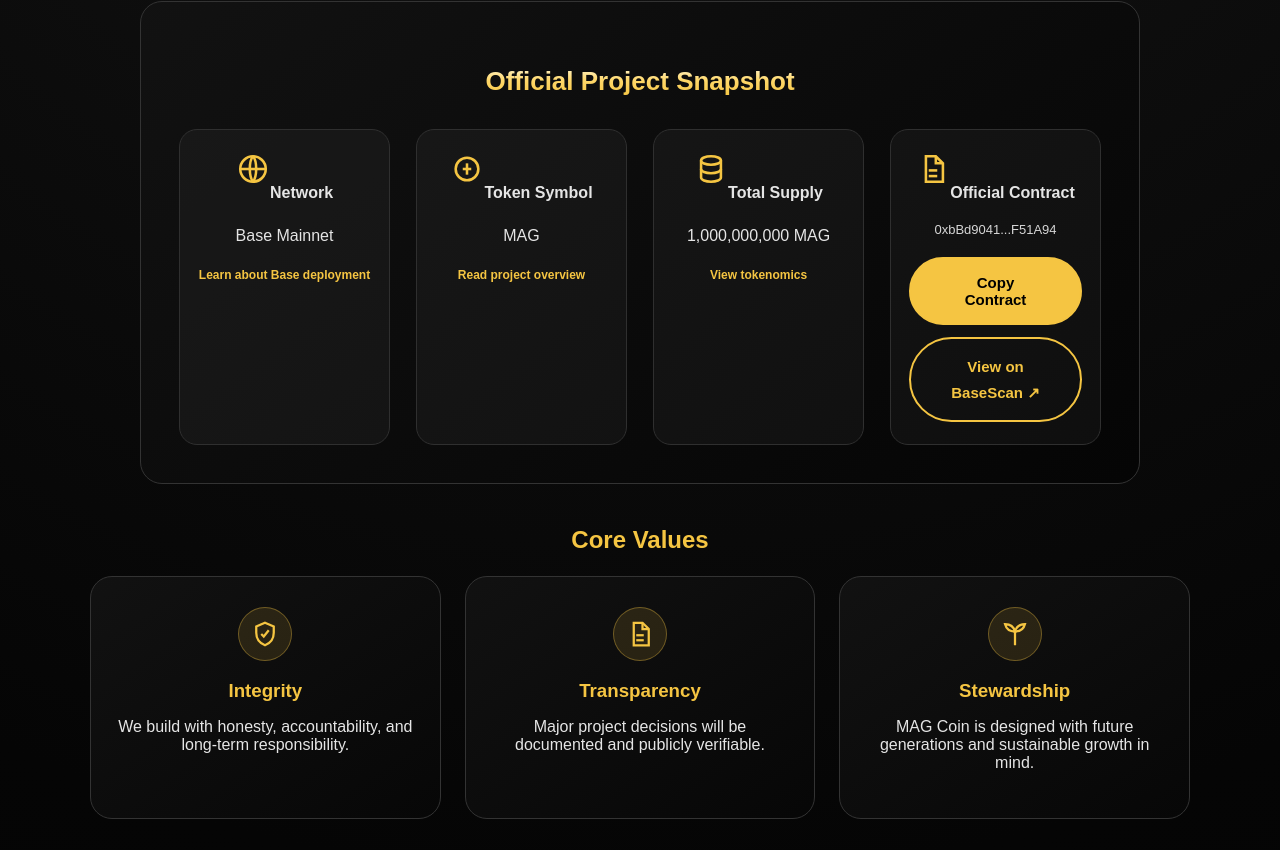
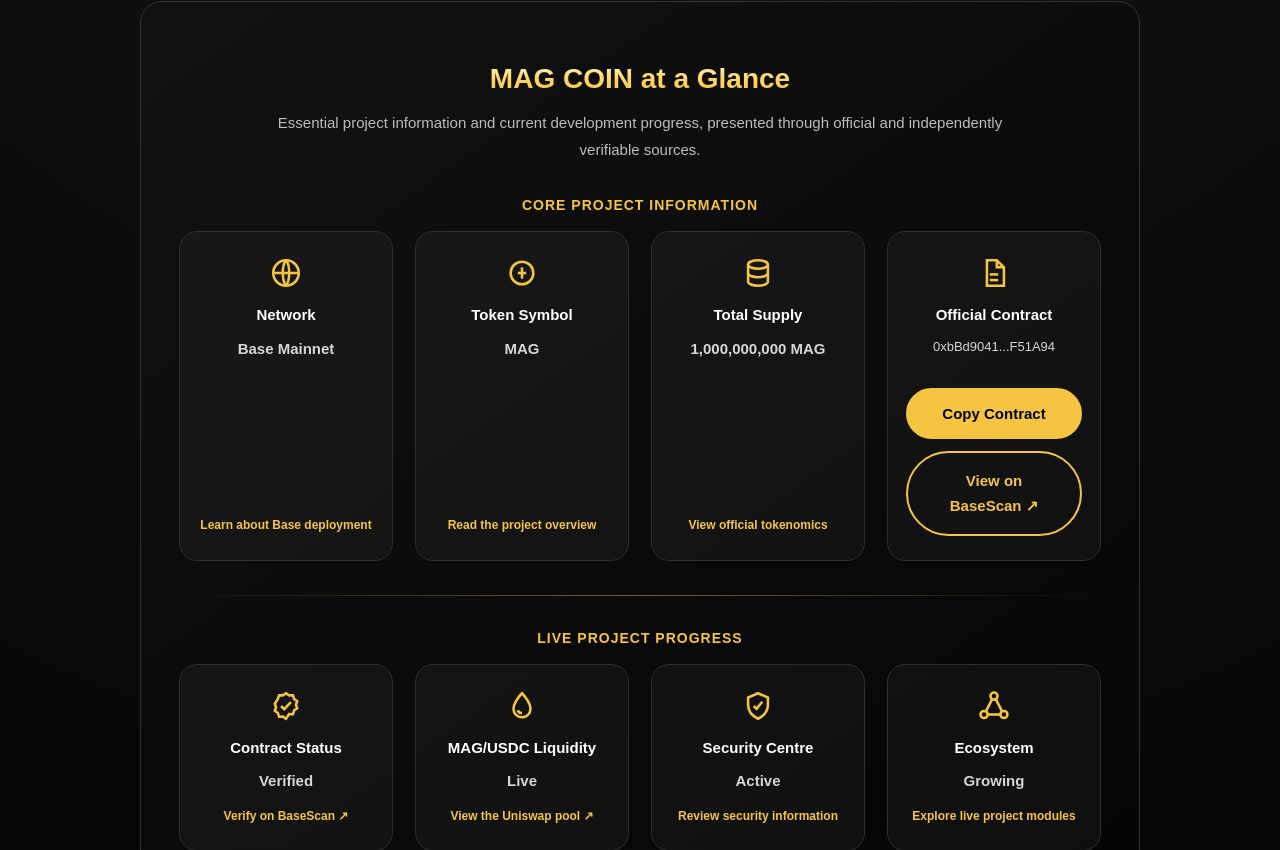
Before and after one commit to MAGZOWN/mag-coin-website, a Next.js app: page / in a window 1280 px wide. Shown: the part 710-1560 px from the top of the page. Built offline with nearby package versions, Linux system fonts and the light colour scheme.

Commit message:
Phase 17.2: Enhance homepage snapshot and update maintenance status

```diff
--- a/app/components/Snapshot.tsx
+++ b/app/components/Snapshot.tsx
@@ -1,7 +1,10 @@
-import type { CSSProperties } from "react";
+import type { CSSProperties, ReactNode } from "react";
 
 import { blockchainService } from "../services/blockchainService";
 import ContractActions from "./ContractActions";
+
+const MAG_USDC_POOL_URL =
+  "https://app.uniswap.org/explore/pools/base/0xfb1bb0105d24b563d83376e2d7425dd5e9652ca0";
 
 const iconStyle: CSSProperties = {
   width: "34px",
@@ -10,9 +13,55 @@
   color: "#f5c542",
 };
 
+type SnapshotLinkCardProps = {
+  href: string;
+  icon: ReactNode;
+  title: string;
+  value: string;
+  hint: string;
+  external?: boolean;
+};
+
+function SnapshotLinkCard({
+  href,
+  icon,
+  title,
+  value,
+  hint,
+  external = false,
+}: SnapshotLinkCardProps) {
+  return (
+    <a
+      href={href}
+      style={styles.snapshotItem}
+      className="cardHover"
+      target={external ? "_blank" : undefined}
+      rel={external ? "noopener noreferrer" : undefined}
+    >
+      {icon}
+
+      <strong style={styles.cardTitle}>{title}</strong>
+
+      <p style={styles.cardValue}>{value}</p>
+
+      <span style={styles.linkHint}>
+        {hint}
+        {external ? " ↗" : ""}
+      </span>
+    </a>
+  );
+}
+
 function GlobeIcon() {
   return (
-    <svg style={iconStyle} viewBox="0 0 24 24" fill="none" stroke="currentColor" strokeWidth="1.8">
+    <svg
+      style={iconStyle}
+      viewBox="0 0 24 24"
+      fill="none"
+      stroke="currentColor"
+      strokeWidth="1.8"
+      aria-hidden="true"
+    >
       <circle cx="12" cy="12" r="9" />
       <path d="M3 12h18" />
       <path d="M12 3c3 3.5 3 14 0 18" />
@@ -23,7 +72,14 @@
 
 function CoinIcon() {
   return (
-    <svg style={iconStyle} viewBox="0 0 24 24" fill="none" stroke="currentColor" strokeWidth="1.8">
+    <svg
+      style={iconStyle}
+      viewBox="0 0 24 24"
+      fill="none"
+      stroke="currentColor"
+      strokeWidth="1.8"
+      aria-hidden="true"
+    >
       <circle cx="12" cy="12" r="8" />
       <path d="M12 8v8" />
       <path d="M9 12h6" />
@@ -33,7 +89,14 @@
 
 function SupplyIcon() {
   return (
-    <svg style={iconStyle} viewBox="0 0 24 24" fill="none" stroke="currentColor" strokeWidth="1.8">
+    <svg
+      style={iconStyle}
+      viewBox="0 0 24 24"
+      fill="none"
+      stroke="currentColor"
+      strokeWidth="1.8"
+      aria-hidden="true"
+    >
       <ellipse cx="12" cy="6" rx="7" ry="3" />
       <path d="M5 6v6c0 1.7 3.1 3 7 3s7-1.3 7-3V6" />
       <path d="M5 12v6c0 1.7 3.1 3 7 3s7-1.3 7-3v-6" />
@@ -43,7 +106,14 @@
 
 function DocumentIcon() {
   return (
-    <svg style={iconStyle} viewBox="0 0 24 24" fill="none" stroke="currentColor" strokeWidth="1.8">
+    <svg
+      style={iconStyle}
+      viewBox="0 0 24 24"
+      fill="none"
+      stroke="currentColor"
+      strokeWidth="1.8"
+      aria-hidden="true"
+    >
       <path d="M7 3h7l5 5v13H7z" />
       <path d="M14 3v5h5" />
       <path d="M9 13h6" />
@@ -52,44 +122,169 @@
   );
 }
 
+function VerifiedIcon() {
+  return (
+    <svg
+      style={iconStyle}
+      viewBox="0 0 24 24"
+      fill="none"
+      stroke="currentColor"
+      strokeWidth="1.8"
+      aria-hidden="true"
+    >
+      <path d="M12 3l2.2 1.5 2.7-.1.8 2.6 2.2 1.6-.9 2.5.9 2.5-2.2 1.6-.8 2.6-2.7-.1L12 21l-2.2-1.5-2.7.1-.8-2.6-2.2-1.6.9-2.5-.9-2.5L6.3 7l.8-2.6 2.7.1z" />
+      <path d="M8.5 12l2.2 2.2 4.8-5" />
+    </svg>
+  );
+}
+
+function LiquidityIcon() {
+  return (
+    <svg
+      style={iconStyle}
+      viewBox="0 0 24 24"
+      fill="none"
+      stroke="currentColor"
+      strokeWidth="1.8"
+      aria-hidden="true"
+    >
+      <path d="M12 3s6 6.2 6 11a6 6 0 0 1-12 0c0-4.8 6-11 6-11z" />
+      <path d="M9 15a3 3 0 0 0 3 2" />
+    </svg>
+  );
+}
+
+function SecurityIcon() {
+  return (
+    <svg
+      style={iconStyle}
+      viewBox="0 0 24 24"
+      fill="none"
+      stroke="currentColor"
+      strokeWidth="1.8"
+      aria-hidden="true"
+    >
+      <path d="M12 3l7 3v5c0 4.6-2.9 8.1-7 10-4.1-1.9-7-5.4-7-10V6z" />
+      <path d="M9 12l2 2 4-5" />
+    </svg>
+  );
+}
+
+function EcosystemIcon() {
+  return (
+    <svg
+      style={iconStyle}
+      viewBox="0 0 24 24"
+      fill="none"
+      stroke="currentColor"
+      strokeWidth="1.8"
+      aria-hidden="true"
+    >
+      <circle cx="12" cy="5" r="2.5" />
+      <circle cx="5" cy="18" r="2.5" />
+      <circle cx="19" cy="18" r="2.5" />
+      <path d="M10.7 7.2L6.3 15.8" />
+      <path d="M13.3 7.2l4.4 8.6" />
+      <path d="M7.5 18h9" />
+    </svg>
+  );
+}
+
 export default function Snapshot() {
+  const token = blockchainService.getTokenSummary();
+
   return (
     <section style={styles.snapshot} className="magCard">
-      <h3 className="goldGradient" style={styles.snapshotTitle}>
-        Official Project Snapshot
-      </h3>
+      <h2 className="goldGradient" style={styles.snapshotTitle}>
+        MAG COIN at a Glance
+      </h2>
+
+      <p style={styles.subtitle}>
+        Essential project information and current development progress,
+        presented through official and independently verifiable sources.
+      </p>
+
+      <div style={styles.group}>
+        <p style={styles.groupLabel}>Core Project Information</p>
 
         <div style={styles.snapshotGrid}>
-        <a href="/about" style={styles.snapshotItem} className="cardHover">
-          <GlobeIcon />
-          <strong>Network</strong>
-          <p>{blockchainService.getNetwork()}</p>
-          <span style={styles.linkHint}>Learn about Base deployment</span>
-        </a>
+          <SnapshotLinkCard
+            href="/about"
+            icon={<GlobeIcon />}
+            title="Network"
+            value={blockchainService.getNetwork()}
+            hint="Learn about Base deployment"
+          />
 
-        <a href="/whitepaper" style={styles.snapshotItem} className="cardHover">
-          <CoinIcon />
-          <strong>Token Symbol</strong>
-          <p>{blockchainService.getSymbol()}</p>
-          <span style={styles.linkHint}>Read project overview</span>
-        </a>
+          <SnapshotLinkCard
+            href="/whitepaper"
+            icon={<CoinIcon />}
+            title="Token Symbol"
+            value={blockchainService.getSymbol()}
+            hint="Read the project overview"
+          />
 
-        <a href="/tokenomics" style={styles.snapshotItem} className="cardHover">
-          <SupplyIcon />
-          <strong>Total Supply</strong>
-          <p>{blockchainService.getTokenSummary().totalSupply}</p>
-          <span style={styles.linkHint}>View tokenomics</span>
-        </a>
+          <SnapshotLinkCard
+            href="/tokenomics"
+            icon={<SupplyIcon />}
+            title="Total Supply"
+            value={token.totalSupply}
+            hint="View official tokenomics"
+          />
 
           <div style={styles.snapshotItem} className="cardHover">
             <DocumentIcon />
-          <strong>Official Contract</strong>
+
+            <strong style={styles.cardTitle}>Official Contract</strong>
 
             <p style={styles.contract}>
               {blockchainService.getShortContract()}
             </p>
 
             <ContractActions />
+          </div>
+        </div>
+      </div>
+
+      <div style={styles.divider} />
+
+      <div style={styles.group}>
+        <p style={styles.groupLabel}>Live Project Progress</p>
+
+        <div style={styles.snapshotGrid}>
+          <SnapshotLinkCard
+            href={blockchainService.getExplorerLink()}
+            icon={<VerifiedIcon />}
+            title="Contract Status"
+            value="Verified"
+            hint="Verify on BaseScan"
+            external
+          />
+
+          <SnapshotLinkCard
+            href={MAG_USDC_POOL_URL}
+            icon={<LiquidityIcon />}
+            title="MAG/USDC Liquidity"
+            value="Live"
+            hint="View the Uniswap pool"
+            external
+          />
+
+          <SnapshotLinkCard
+            href="/security"
+            icon={<SecurityIcon />}
+            title="Security Centre"
+            value="Active"
+            hint="Review security information"
+          />
+
+          <SnapshotLinkCard
+            href="/ecosystem"
+            icon={<EcosystemIcon />}
+            title="Ecosystem"
+            value="Growing"
+            hint="Explore live project modules"
+          />
         </div>
       </div>
     </section>
@@ -106,41 +301,88 @@
   },
 
   snapshotTitle: {
-    fontSize: "26px",
-    marginBottom: "32px",
+    fontSize: "28px",
+    marginBottom: "14px",
     fontWeight: 900,
+  },
+
+  subtitle: {
+    maxWidth: "760px",
+    margin: "0 auto 34px",
+    color: "#bdbdbd",
+    fontSize: "15px",
+    lineHeight: "1.8",
+  },
+
+  group: {
+    width: "100%",
+  },
+
+  groupLabel: {
+    marginBottom: "18px",
+    color: "#f5c542",
+    fontSize: "14px",
+    fontWeight: 800,
+    letterSpacing: "1px",
+    textTransform: "uppercase",
   },
 
   snapshotGrid: {
     display: "grid",
-    gridTemplateColumns: "repeat(auto-fit,minmax(190px,1fr))",
-    gap: "26px",
+    gridTemplateColumns: "repeat(auto-fit, minmax(190px, 1fr))",
+    gap: "22px",
   },
 
   snapshotItem: {
     background: "rgba(255,255,255,0.035)",
     border: "1px solid #2f2f2f",
     borderRadius: "18px",
-    padding: "22px 18px",
+    padding: "24px 18px",
     lineHeight: "1.7",
-    minHeight: "160px",
+    minHeight: "178px",
     color: "#e5e5e5",
     textDecoration: "none",
-    display: "block",
+    display: "flex",
+    flexDirection: "column",
+    alignItems: "center",
+    justifyContent: "flex-start",
+  },
+
+  cardTitle: {
+    color: "#ffffff",
+    fontSize: "15px",
+  },
+
+  cardValue: {
+    color: "#d6d6d6",
+    marginTop: "8px",
+    marginBottom: "0",
+    fontSize: "15px",
+    fontWeight: 700,
   },
 
   contract: {
     wordBreak: "break-all",
     fontSize: "13px",
     color: "#d6d6d6",
+    marginTop: "8px",
     marginBottom: "14px",
   },
 
   linkHint: {
     display: "block",
-    marginTop: "10px",
+    marginTop: "auto",
+    paddingTop: "12px",
     color: "#f5c542",
     fontSize: "12px",
     fontWeight: 700,
   },
+
+  divider: {
+    width: "100%",
+    height: "1px",
+    margin: "34px 0",
+    background:
+      "linear-gradient(90deg, transparent, rgba(245,197,66,0.45), transparent)",
+  },
 };
```
Lines whose indentation alone changed are shown as unchanged.
